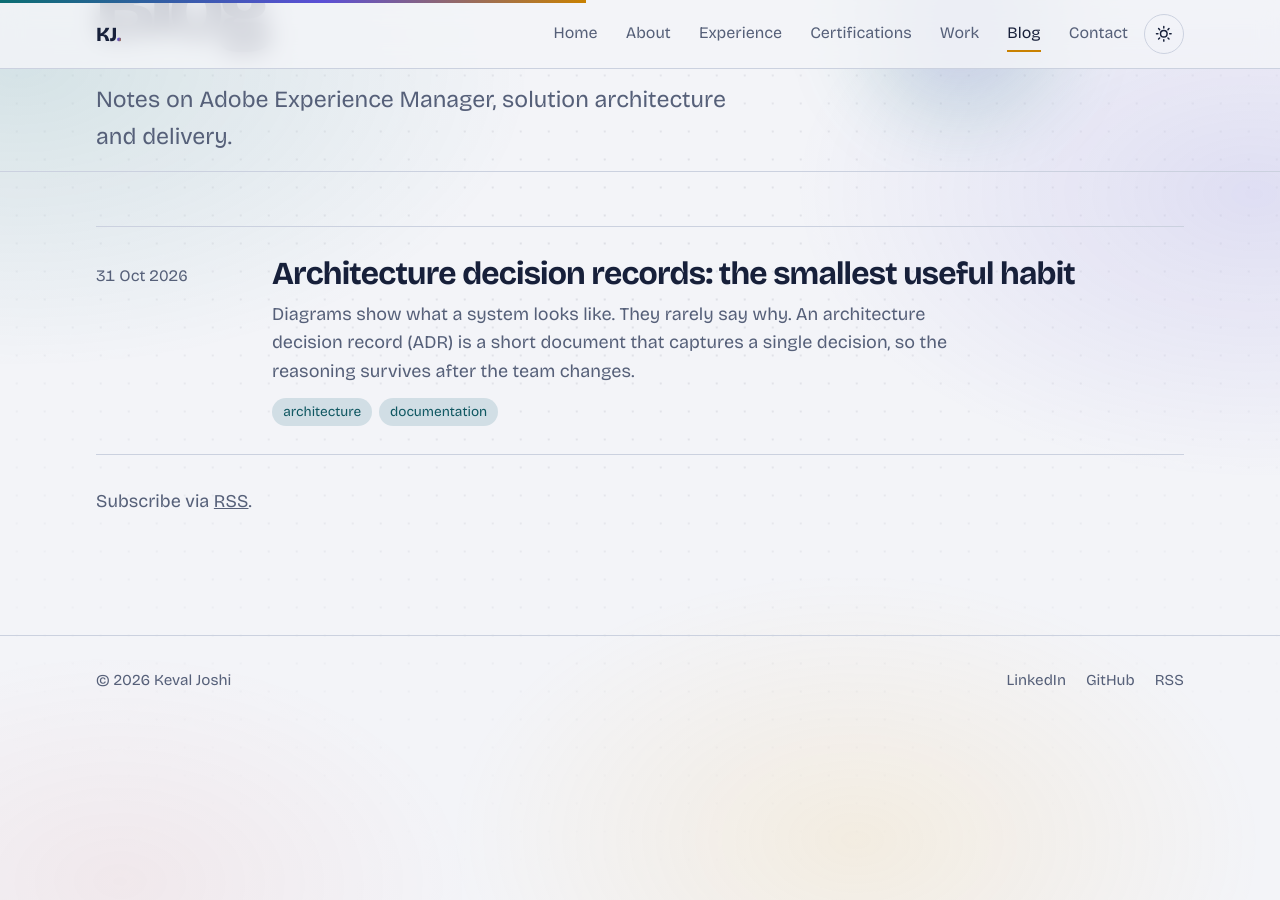
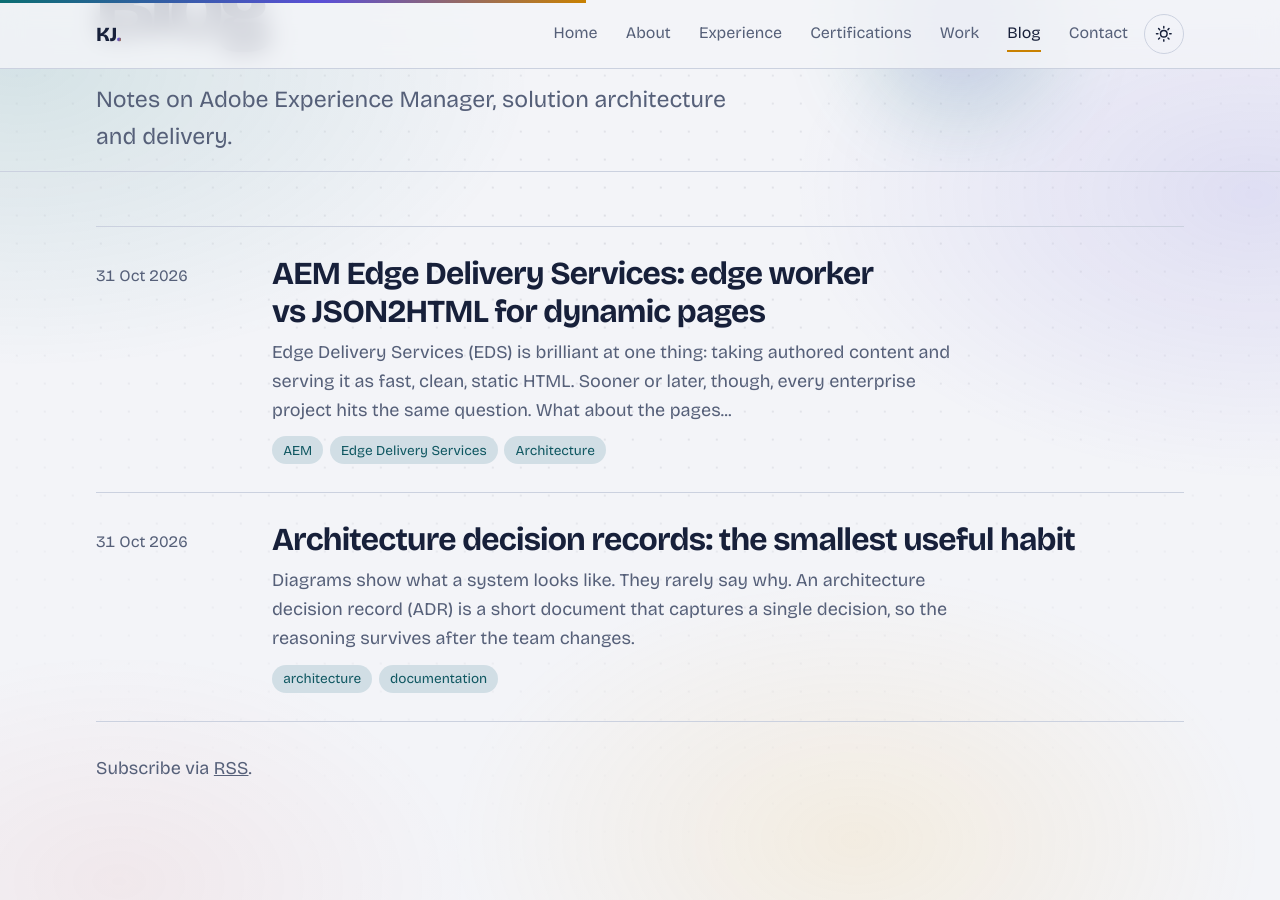
Before and after one commit to iamkevaljoshi/iamkevaljoshi.github.io, a Jekyll site: the page built from blog/index.html, in a window 1280 px wide and 900 px high, scrolled down 229 px. Built offline with Jekyll 4.4.1, drawn with Linux system fonts in a browser that asks for light colours; part of the change alters nothing that is shown.

Commit message:
Add post: EDS edge worker vs JSON2HTML
Includes four architecture diagrams, contents list, wide figure layout and syntax highlighting.

Co-Authored-By: Claude Opus 5.5 <noreply@anthropic.com>

````diff
--- /dev/null
+++ b/_posts/2026-10-31-aem-eds-edge-worker-vs-json2html.md
@@ -0,0 +1,280 @@
+---
+layout: post
+title: "AEM Edge Delivery Services: edge worker vs JSON2HTML for dynamic pages"
+seo_title: "EDS Edge Worker vs JSON2HTML: Dynamic Pages in AEM"
+description: "When to use the JSON2HTML overlay or a CDN edge worker for data-driven pages on AEM Edge Delivery Services: architecture, trade-offs and a decision guide."
+date: 2026-10-31 12:00:00 +0530
+tags: [AEM, Edge Delivery Services, Architecture]
+---
+
+Edge Delivery Services (EDS) is brilliant at one thing: taking authored content and serving it as fast, clean, static HTML. Sooner or later, though, every enterprise project hits the same question. *What about the pages whose content doesn't live in a document?* Product detail pages from a PIM. Event pages from a booking system. Articles stored as AEM Content Fragments. A legacy headless CMS you are not allowed to migrate yet.
+
+There are two patterns teams usually reach for: Adobe's **JSON2HTML** service, or an **edge worker** running on the CDN. They are often presented as alternatives, but they solve the problem at completely different points in the page lifecycle. Pick the wrong one and you either fight stale content or pay a latency tax on every request.
+
+This post covers how each one works, where it fits architecturally, the pros and cons I've seen in practice, and a simple decision guide.
+
+<nav class="toc" aria-label="Contents" markdown="1">
+**Contents**
+
+* TOC
+{:toc}
+</nav>
+
+{::options toc_levels="2" /}
+
+## TL;DR
+
+- **JSON2HTML** turns JSON into EDS-friendly HTML **at preview/publish time**. The output becomes a real page in the Content Bus: cached, indexed, in your sitemap, and served with zero runtime cost. Data is only as fresh as the last publish.
+- **An edge worker** runs **at request time** on your CDN (Cloudflare, Fastly, Akamai, CloudFront, or AEM Edge Functions on the Adobe-managed CDN). It can authenticate, personalise and fetch live data, but every request it handles pays for that logic.
+- Rule of thumb: **same page for everyone and indexable → JSON2HTML. Different per visitor, needs secrets, or must be real-time → edge worker** (or a plain client-side fetch from a block, which covers most integrations).
+
+## The core idea: *when* does your logic run?
+
+![Where the dynamic logic runs: json2html at publish time versus edge worker at request time]({{ '/assets/img/blog/eds-edge-worker-vs-json2html/01-where-logic-runs.svg' | relative_url }}){: width="1200" height="530" loading="lazy" decoding="async"}
+
+Here's the detail that clears up most of the confusion: **JSON2HTML is itself an edge worker.** Adobe hosts it as a Cloudflare worker. So the real comparison isn't "worker vs no worker". It's this:
+
+- **Publish-time rendering.** A worker produces HTML once, when an author or automation previews the page. EDS ingests and stores it like any authored page.
+- **Request-time rendering.** A worker sits in front of `aem.live` and changes the response for every visitor it intercepts.
+
+Everything else (performance, SEO, freshness, cost, ops) follows from that one choice.
+
+## Option 1: JSON2HTML (publish-time, BYOM overlay)
+
+### How it works
+
+JSON2HTML is built on **BYOM (Bring Your Own Markup)**, the EDS contract that lets any service act as a content source as long as it returns HTML that follows EDS semantics: sections, blocks and default content.
+
+Instead of replacing your primary content source, you add the JSON2HTML worker as a **content overlay**. When a page is previewed, the Admin API asks the overlay first. If the overlay doesn't have the path, it falls back to your primary source (Document Authoring, Universal Editor, SharePoint and so on). Authored pages and data-driven pages can live side by side under one site.
+
+![JSON2HTML architecture: dynamic pages rendered at preview and publish time]({{ '/assets/img/blog/eds-edge-worker-vs-json2html/02-json2html-architecture.svg' | relative_url }}){: width="1200" height="590" loading="lazy" decoding="async"}
+
+The flow:
+
+1. Something triggers a **preview** of `/events/42`: an author, a webhook or a bulk script.
+2. The Admin API calls the **overlay** (JSON2HTML) for that path.
+3. JSON2HTML matches the path against its config, extracts an ID with a regex and **calls your JSON endpoint**.
+4. Your backend returns **JSON**.
+5. The worker renders it through a **Mustache template** stored in your site's code repo.
+6. It returns **semantic HTML** to the Admin API.
+7. EDS **ingests** it like any other page, and images are pulled into the Media Bus.
+8. On **publish**, the page goes live on `aem.live`, and the sitemap and query-index update.
+9. Visitors get a normal, cached EDS page. No API call happens at request time.
+
+### Setup in practice
+
+First, point the overlay at the JSON2HTML worker in your site configuration (overlays need the configuration service; they are not supported with `fstab.yaml`):
+
+```json
+"content": {
+  "source": { "url": "https://content.da.live/acme/website/" },
+  "overlay": {
+    "url": "https://json2html.adobeaem.workers.dev/acme/website/main",
+    "type": "markup"
+  }
+}
+```
+
+Then register the mapping rules for that branch with a `POST` to the worker's config endpoint:
+
+{% raw %}
+```bash
+curl -X POST https://json2html.adobeaem.workers.dev/config/acme/website/main \
+  -H "Authorization: token <admin-token>" \
+  -H "Content-Type: application/json" \
+  -d '[
+    {
+      "path": "/events/",
+      "endpoint": "https://api.acme.com/events/{{id}}.json",
+      "regex": "/[^/]+$/",
+      "template": "/templates/event.html",
+      "headers": { "X-API-Key": "<read-only-key>" },
+      "relativeURLPrefix": "https://cdn.acme.com"
+    },
+    {
+      "path": "/stores/",
+      "endpoint": "https://www.acme.com/stores.json",
+      "arrayKey": "data",
+      "pathKey": "URL",
+      "template": "/templates/store.html"
+    }
+  ]'
+```
+{% endraw %}
+
+The first rule pulls one JSON document per page using an ID taken from the URL. The second shows a neat trick: point the endpoint at a large JSON array (an EDS spreadsheet works well), and `arrayKey` plus `pathKey` select the one row that matches the requested path. Other useful options include `forwardHeaders` (pass auth through from the preview request), `useAEMMapping` (rewrite links using your site's path mapping) and `templateApiKey` (fetch templates from a site protected by site authentication).
+
+The template is plain Mustache producing BYOM markup. Blocks are just `div`s with a class, rows and cells are nested `div`s:
+
+{% raw %}
+```html
+<!DOCTYPE html>
+<html>
+<head>
+  <title>{{name}} | Acme Events</title>
+  <meta name="description" content="{{summary}}">
+</head>
+<body>
+  <header></header>
+  <main>
+    <div>
+      <h1>{{name}}</h1>
+      <p>{{date}} · {{venue.city}}</p>
+      {{#image}}<p><picture><img src="{{image}}" alt=""></picture></p>{{/image}}
+      {{{descriptionHtml}}}
+    </div>
+    <div>
+      <div class="speakers">
+        {{#speakers}}
+        <div><div>{{name}}</div><div>{{role}}</div></div>
+        {{/speakers}}
+      </div>
+    </div>
+  </main>
+  <footer></footer>
+</body>
+</html>
+```
+{% endraw %}
+
+From there, your normal block JS and CSS decorate the page exactly as they would an authored one. The config is **branch-aware**, so you can test a new mapping on a feature branch without touching `main`.
+
+### Pros
+
+- **Zero runtime cost.** Visitors get static, cached HTML. Core Web Vitals look the same as on authored pages.
+- **Real pages.** They show up in the sitemap and query-index, return proper 404s, and are fully readable by crawlers and LLMs.
+- **Resilient.** If your backend goes down, live pages keep serving. Only the next preview fails.
+- **Configuration, not code.** One JSON config and a template. No service to deploy, patch or monitor.
+- **Same blocks as authored content.** Data-driven and authored pages share one design system.
+- **Good fit for AEM Content Fragments.** Adobe documents this exact pattern for publishing Content Fragments to EDS as self-contained semantic HTML.
+
+### Cons
+
+- **Freshness depends on re-publishing.** If the backend changes, nothing happens until the page is previewed and published again. You must build that trigger (webhook, scheduled bulk job, App Builder action).
+- **Same HTML for everyone.** No personalisation, no per-user or per-session data.
+- **Mustache is logic-less on purpose.** If your JSON needs real transformation (joins, computed fields, complex conditions), you either reshape the JSON upstream or put a small worker in front of the endpoint.
+- **Shared, Adobe-hosted service.** Check the support model and SLA for your contract, and treat the API keys in the config as something a third party holds: read-only and narrowly scoped.
+- **Scale of publishing.** Tens of thousands of SKUs means bulk preview/publish jobs and a plan for rate limits and partial failures.
+
+## Option 2: Edge worker (request-time, on the CDN)
+
+### How it works
+
+An edge worker is your own JavaScript running on the CDN in front of EDS. Adobe's integration guidance positions it as the recommended runtime for live-traffic needs: authentication, middleware for protected APIs, dynamic generation and stitching content from several sources. You can run it on your own CDN (Cloudflare Workers, Fastly Compute, Akamai EdgeWorkers, CloudFront) or, if you are on the Adobe-managed CDN, via **AEM Edge Functions**. At the time of writing, Edge Functions are still in beta and limited to three per EDS program (one each for the production, staging and development sites).
+
+![Edge worker architecture: dynamic logic on every request at the CDN]({{ '/assets/img/blog/eds-edge-worker-vs-json2html/03-edge-worker-architecture.svg' | relative_url }}){: width="1200" height="545" loading="lazy" decoding="async"}
+
+Typical responsibilities:
+
+1. Make a per-request decision: auth, geo, device, experiment bucket.
+2. Look up the cache with a cache key you design.
+3. Fetch the page shell from `aem.live`.
+4. Call backend APIs with secrets that never reach the browser.
+5. Rewrite or compose HTML as it streams through (e.g. Cloudflare's `HTMLRewriter`).
+6. Set the right cache headers and respond.
+
+A minimal Cloudflare example that injects live pricing into an authored product page:
+
+```js
+export default {
+  async fetch(request, env) {
+    const url = new URL(request.url);
+    const page = await fetch(new URL(url.pathname + url.search, env.EDS_ORIGIN), request);
+
+    if (!url.pathname.startsWith('/products/') || !page.ok) return page;
+
+    const sku = url.pathname.split('/').pop();
+    const res = await fetch(`${env.PRICE_API}/prices/${sku}`, {
+      headers: { 'x-api-key': env.PRICE_API_KEY }, // secret stays at the edge
+    });
+    const price = res.ok ? await res.json() : null;
+
+    return new HTMLRewriter()
+      .on('div.price', {
+        element(el) {
+          if (price) el.setInnerContent(`${price.currency} ${price.amount}`);
+        },
+      })
+      .transform(page);
+  },
+};
+```
+
+Note the graceful fallback: if the price API fails, the page still renders without the price. Every edge worker needs that discipline, because it is now on the critical path. If you put your own CDN in front of EDS, follow the aem.live BYO CDN setup for your vendor so forwarded host headers and push invalidation work correctly.
+
+### Pros
+
+- **Real-time data.** Prices, stock and availability are as fresh as the API.
+- **Personalisation and auth.** Gated content, logged-in states, geo or segment variants, IdP flows and JWT validation.
+- **Secrets stay server-side.** The worker acts as an API gateway, so keys never ship to the browser.
+- **Full programming model.** Any transformation logic you need, not limited to Mustache.
+- **Works on any page,** authored or BYOM, without changing the content pipeline.
+
+### Cons
+
+- **You pay on every request.** Each API call on a cache miss adds latency to the HTML response, which shows up directly in TTFB and LCP.
+- **Backend outages become page outages,** unless you design timeouts and fallbacks carefully.
+- **Not a real page.** The composed HTML lives only in CDN cache: not in the Content Bus, sitemap or query-index. Injected content isn't visible to EDS search or indexing.
+- **Caching gets hard.** Personalised responses can't be shared-cached naively. Cache keys, `Vary` and purge strategy become your problem.
+- **You own the code.** Deployments, observability, secrets rotation and on-call. It's also tied to your CDN vendor's runtime.
+- **Cost scales with traffic,** not with the number of pages.
+
+## Side-by-side
+
+| | JSON2HTML (BYOM overlay) | Edge worker |
+|---|---|---|
+| **Runs** | At preview/publish | On every request it intercepts |
+| **Output** | Real page in the Content Bus | Response composed in flight |
+| **SEO, sitemap, query-index** | Automatic | Manual, or not at all |
+| **Runtime latency** | None, served from cache | API latency on cache miss |
+| **Data freshness** | As of last publish | Real-time |
+| **Personalisation** | No | Yes |
+| **Secrets / auth** | Static headers in config | Full control at the edge |
+| **What you maintain** | Config and Mustache templates | Code, CI/CD, monitoring |
+| **Backend down** | Live pages unaffected | Pages degrade or fail |
+| **Cost driver** | Number of publishes | Traffic volume |
+| **Typical use** | PDPs, events, store locator, CF articles | Pricing, stock, gated content, A/B tests |
+
+## Which one should I use?
+
+![Decision tree: json2html, custom renderer, hybrid, client-side block or edge worker]({{ '/assets/img/blog/eds-edge-worker-vs-json2html/04-decision-tree.svg' | relative_url }}){: width="1200" height="630" loading="lazy" decoding="async"}
+
+The questions I ask on projects, in order:
+
+1. **Is the page the same for every visitor, and should it be indexable?** If yes, you want a real page, which means publish time.
+2. **Can you re-publish when the data changes?** Hourly or daily changes are fine with an automated trigger. Data that changes by the second (price, stock) shouldn't drive full page re-publishes.
+3. **Can Mustache express the mapping?** If yes, use **JSON2HTML**. If not, write your **own BYOM renderer** (a worker or App Builder action) and plug it in as the overlay instead. Same architecture, more control.
+4. **If it's per-visitor, can the browser call the API directly?** If CORS allows it and no secrets are involved, a **client-side fetch in a block** is the simplest answer. Adobe's own guidance puts the large majority of integrations here. Only if it needs secrets, server-side auth or response shaping do you need an **edge worker**.
+
+## The pattern I recommend most: hybrid
+
+For commerce and catalogue-style sites, the best answer is usually *both*:
+
+- **JSON2HTML renders the stable part** of the page (name, description, specs, imagery, SEO metadata) as a real, indexable, cached page.
+- **A block or edge worker fills in the volatile part** (price, stock, delivery estimate, logged-in state) at request time.
+
+You get the SEO and performance of static pages, live data where it matters, and the request-time logic stays small. You can also chain them: put a small worker in front of a messy backend to reshape the JSON, and point JSON2HTML at that worker as its endpoint.
+
+## Gotchas from the field
+
+- **Jekyll, Hugo and other Liquid/Go templating eat Mustache braces.** Wrap template snippets in your docs in raw blocks, as in this post.
+- **The overlay treats 401 and 403 like 404.** If your endpoint rejects the call, preview silently falls back to the primary source and you get a confusing 404. Check credentials first when a dynamic page "doesn't exist".
+- **The JSON2HTML config endpoint has its own auth.** If you get a 401 when posting config, check that you're using the right token type. Adobe has a support article for exactly this.
+- **Images must be reachable at preview time.** EDS downloads and re-hosts them in the Media Bus. Use `relativeURLPrefix` for relative paths, and remember protected image hosts need explicit permission to receive auth headers.
+- **BYOM strips extras.** `span`s, inline styles and data attributes are removed on ingest, and block class names must be simple: letters, digits and single dashes, and they can't start with a digit. Design your blocks around clean markup.
+- **Plan the publish trigger on day one.** A JSON2HTML setup without automated re-publishing is a stale-content incident waiting to happen.
+- **Measure edge workers with RUM.** Compare TTFB and LCP on worker-handled routes against plain EDS routes. If you see a gap, cache more aggressively or move logic to publish time.
+
+## Closing thought
+
+The question isn't really "edge worker or JSON2HTML". It's **"does this data belong to the page, or to the visitor?"** Data that belongs to the page should be rendered once, at publish time, and served as static HTML. That is exactly what EDS is optimised for. Data that belongs to the visitor needs request-time logic, and you should keep that logic as small as you can.
+
+If you're designing data-driven pages on Edge Delivery Services and want to talk through the trade-offs for your platform, [get in touch](/contact/).
+
+### References
+
+- [JSON2HTML for Edge Delivery Services](https://www.aem.live/developer/json2html) (aem.live)
+- [Bring Your Own Markup](https://www.aem.live/developer/byom) (aem.live)
+- [Building integrations with Edge Delivery Services](https://www.aem.live/developer/integrations) (aem.live)
+- [Publishing AEM Content Fragments to Edge Delivery Services](https://www.aem.live/developer/content-fragment-overlay) (aem.live)
+- [AEM Edge Functions](https://experienceleague.adobe.com/en/docs/experience-manager-cloud-service/content/implementing/developing/edge-functions) (Experience League)
--- a/assets/css/site.css
+++ b/assets/css/site.css
@@ -416,3 +416,23 @@ img.avatar{object-fit:cover;padding:0}
 .portrait .ring{z-index:1}
 h1.tagline{max-width:24ch}
 .about-text a,.contact .about-text a{color:var(--accent);text-underline-offset:.2em}
+
+/* ---------- blog: wide figures, contents, code highlighting ---------- */
+.prose p:has(> img:only-child){margin:2.25rem 0}
+.prose img[src$=".svg"]{display:block;position:relative;left:50%;transform:translateX(-50%);max-width:none;
+  width:min(72rem,calc(100vw - 2 * var(--pad)));height:auto;border:1px solid var(--line);border-radius:1rem;cursor:zoom-in;
+  box-shadow:0 18px 40px -28px color-mix(in srgb,var(--ink) 45%,transparent)}
+.toc{border:1px solid var(--line);border-radius:1rem;padding:1.1rem 1.4rem;margin:2rem 0;background:color-mix(in srgb,var(--bg) 70%,transparent);font-size:1.02rem}
+.toc p{margin:0 0 .4rem;font-family:var(--mono);font-size:.78rem;letter-spacing:.08em;text-transform:uppercase;color:var(--accent)}
+.toc ul{margin:0;padding-left:1.1rem}
+.toc li{margin:.2rem 0}
+.toc a{color:var(--ink);text-decoration:none}
+.toc a:hover{color:var(--accent);text-decoration:underline}
+.prose h2,.prose h3{scroll-margin-top:5.5rem}
+.prose pre{font-size:.92rem}
+.highlight .c,.highlight .c1,.highlight .cm{color:var(--muted);font-style:italic}
+.highlight .k,.highlight .kd,.highlight .kn,.highlight .kr,.highlight .nt{color:var(--violet)}
+.highlight .s,.highlight .s1,.highlight .s2,.highlight .sb,.highlight .se,.highlight .dl{color:var(--accent)}
+.highlight .na,.highlight .nx,.highlight .nf,.highlight .py{color:color-mix(in srgb,var(--gold) 80%,var(--ink))}
+.highlight .m,.highlight .mi,.highlight .kc{color:var(--coral)}
+.highlight .o,.highlight .p{color:var(--muted)}
--- a/assets/js/site.js
+++ b/assets/js/site.js
@@ -127,3 +127,8 @@
     }).observe(el);
   });
 })();
+
+/* open blog diagrams full size */
+document.querySelectorAll('.prose img[src$=".svg"]').forEach(function (img) {
+  img.addEventListener('click', function () { window.open(img.src, '_blank', 'noopener'); });
+});
````
Also changed, not shown: assets/img/blog/eds-edge-worker-vs-json2html/01-where-logic-runs.svg (added), assets/img/blog/eds-edge-worker-vs-json2html/02-json2html-architecture.svg (added), assets/img/blog/eds-edge-worker-vs-json2html/03-edge-worker-architecture.svg (added), assets/img/blog/eds-edge-worker-vs-json2html/04-decision-tree.svg (added).
